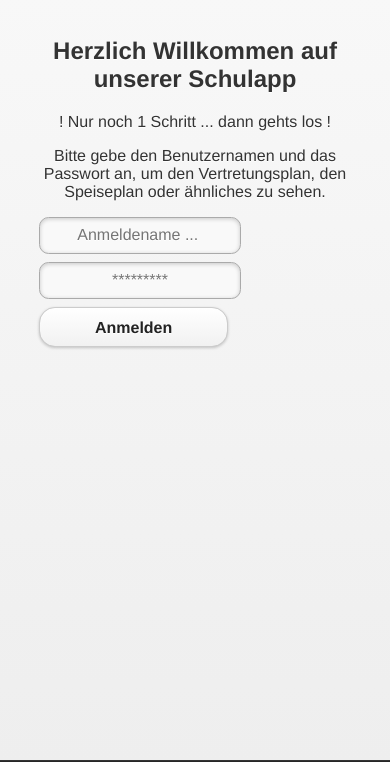
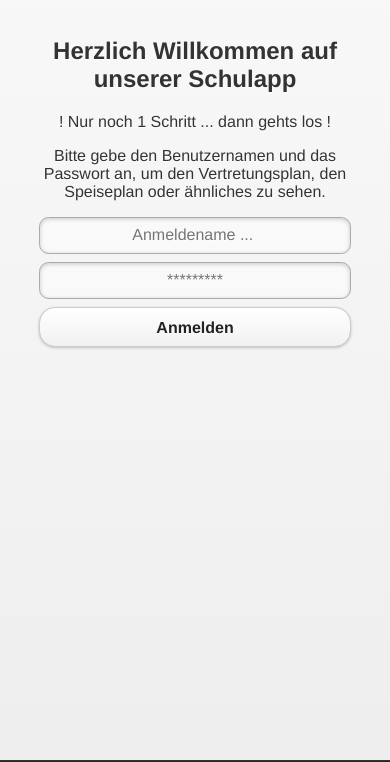
Before and after one commit to SchoolAppGBA/SchoolAppGymnasiumBA, a plain HTML site: page index.html in a window 390 px wide. Shown: the part 82-844 px from the top of the page. Drawn offline with Linux system fonts and the light colour scheme; some packages are replaced by stand-ins of ours.

Commit message:
Style: Anpassung index.html und main.html
Menü in die Mitte gerichtet

```diff
--- a/style.css
+++ b/style.css
@@ -18,13 +18,17 @@ height:auto;
 }
 
 div.ui-input-text {
-	width:60%;
-	margin: 0 auto 2% auto;
-	}
+padding: 0 .4em;
+margin: 0px auto 1%;
+}
 
 .ui-btn {
-	width:60%;
-	margin: 0 auto 5% auto;
+display: block;
+text-align: center;
+cursor: pointer;
+position: relative;
+margin: 0 auto;
+padding: 0;
 }
 
 div.ui-input-text input.ui-input-text, div.ui-input-text textarea.ui-input-text, .ui-input-search input.ui-input-text {
@@ -32,8 +36,9 @@ div.ui-input-text input.ui-input-text, div.ui-input-text textarea.ui-input-text,
 }
 
 .ui-listview-inset .ui-li {
-	width: 70%;
-	margin: 0 auto;
+border-right-width: 1px;
+border-left-width: 1px;
+margin: 0 auto;
 }
 
 #footer {
```
